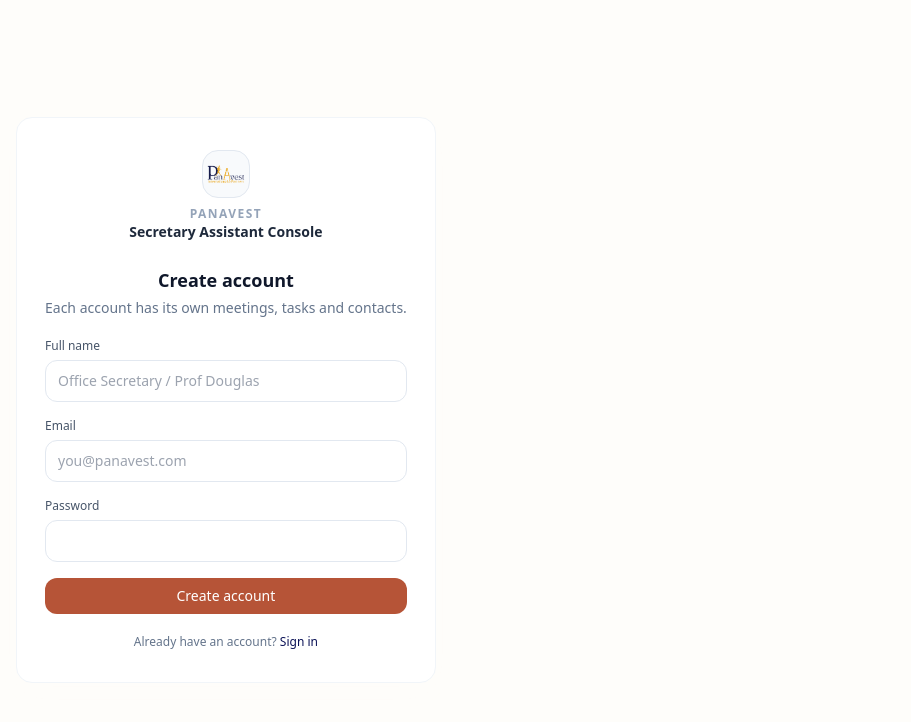
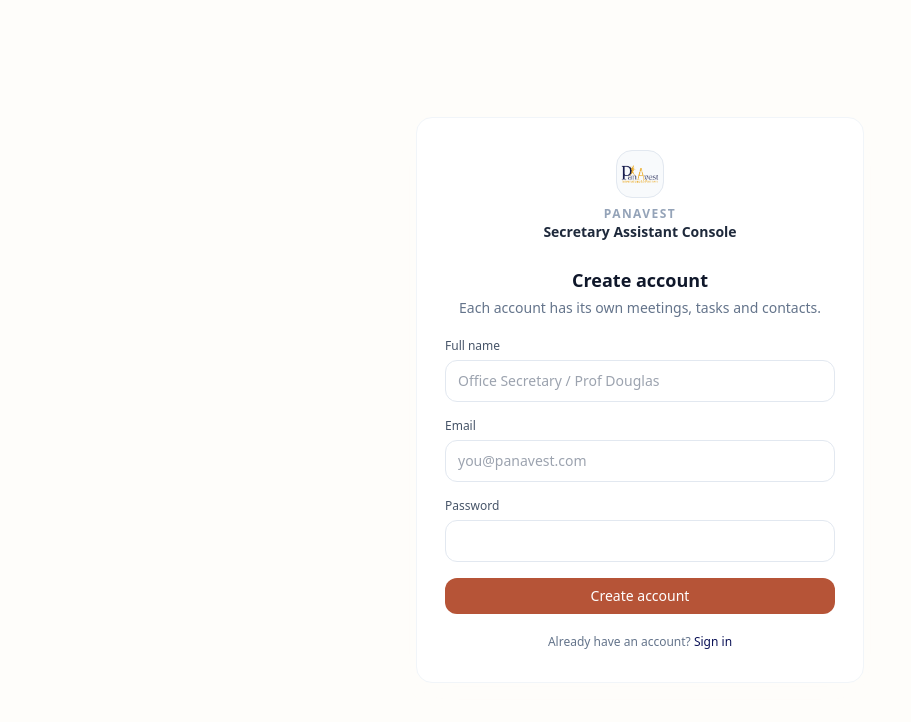
Before and after one commit to PanAvest/panavest-secretary-assistant, a React (Vite) app: page /sign-up in a window 1280 px wide. Shown: the top 722 px of the page, without its empty margins (0-911 px from the left). Built offline with nearby package versions, Linux system fonts and the light colour scheme; no server answers.

Commit message:
Fix auth centering and app-shell flex

```diff
--- a/src/index.css
+++ b/src/index.css
@@ -15,8 +15,9 @@ body {
 }
 
 .app-shell {
-  @apply min-h-screen bg-soft text-slate-900 flex;
+  @apply min-h-screen bg-soft text-slate-900;
 }
+
 
 .card {
   @apply bg-white rounded-2xl shadow-soft border border-slate-100;
--- a/src/pages/SignIn.jsx
+++ b/src/pages/SignIn.jsx
@@ -31,8 +31,8 @@ export default function SignIn() {
     navigate("/dashboard", { replace: true });
   }
 
-  return (
-    <div className="min-h-screen flex items-center justify-center bg-soft px-4 py-8">
+return (
+  <div className="w-full min-h-screen flex items-center justify-center bg-soft px-4 py-8">
       <div className="w-full max-w-md mx-auto bg-white/95 border border-slate-100 rounded-2xl shadow-soft px-6 py-7 sm:px-7 sm:py-8">
         {/* Logo + heading */}
         <div className="flex flex-col items-center mb-6">
--- a/src/pages/SignUp.jsx
+++ b/src/pages/SignUp.jsx
@@ -47,8 +47,8 @@ export default function SignUp() {
     navigate("/dashboard", { replace: true });
   }
 
-  return (
-    <div className="min-h-screen flex items-center justify-center bg-soft px-4 py-8">
+return (
+  <div className="w-full min-h-screen flex items-center justify-center bg-soft px-4 py-8">
       <div className="w-full max-w-md mx-auto bg-white/95 border border-slate-100 rounded-2xl shadow-soft px-6 py-7 sm:px-7 sm:py-8">
         {/* Logo + heading */}
         <div className="flex flex-col items-center mb-6">
```
